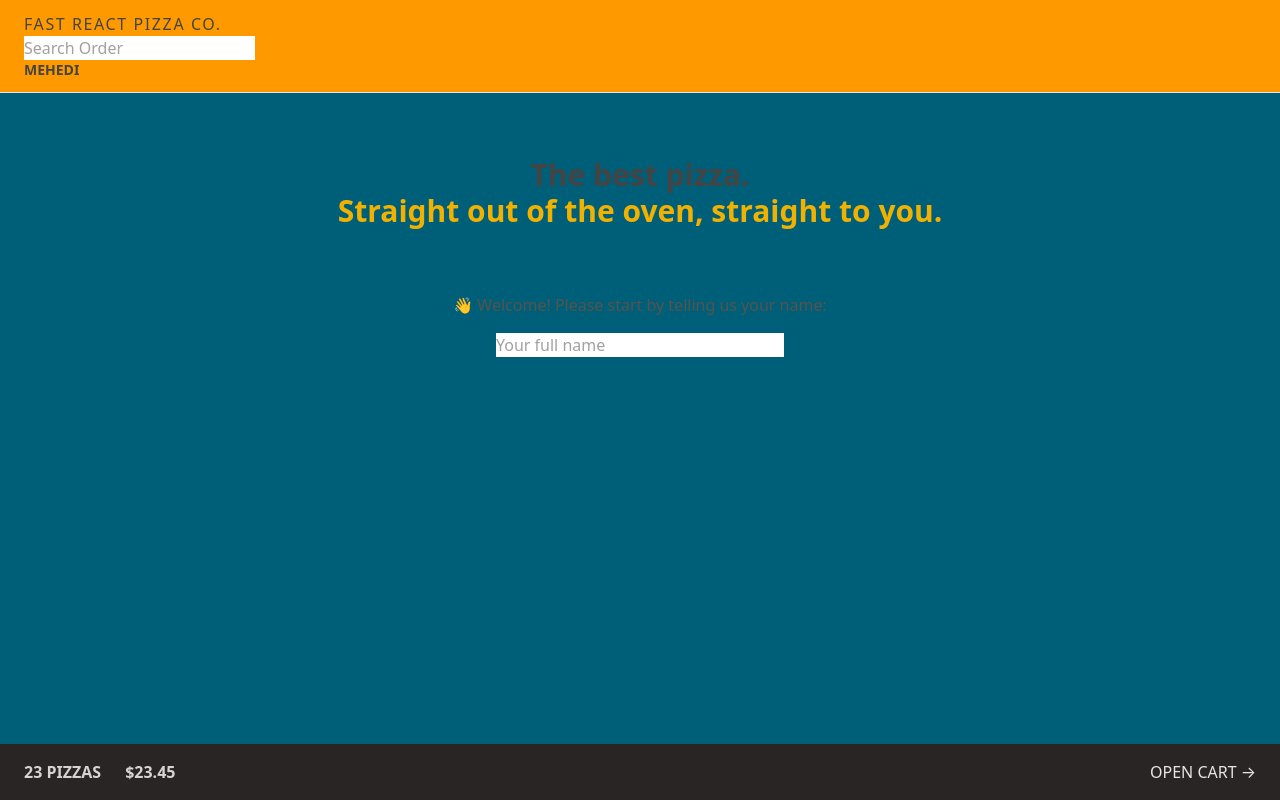
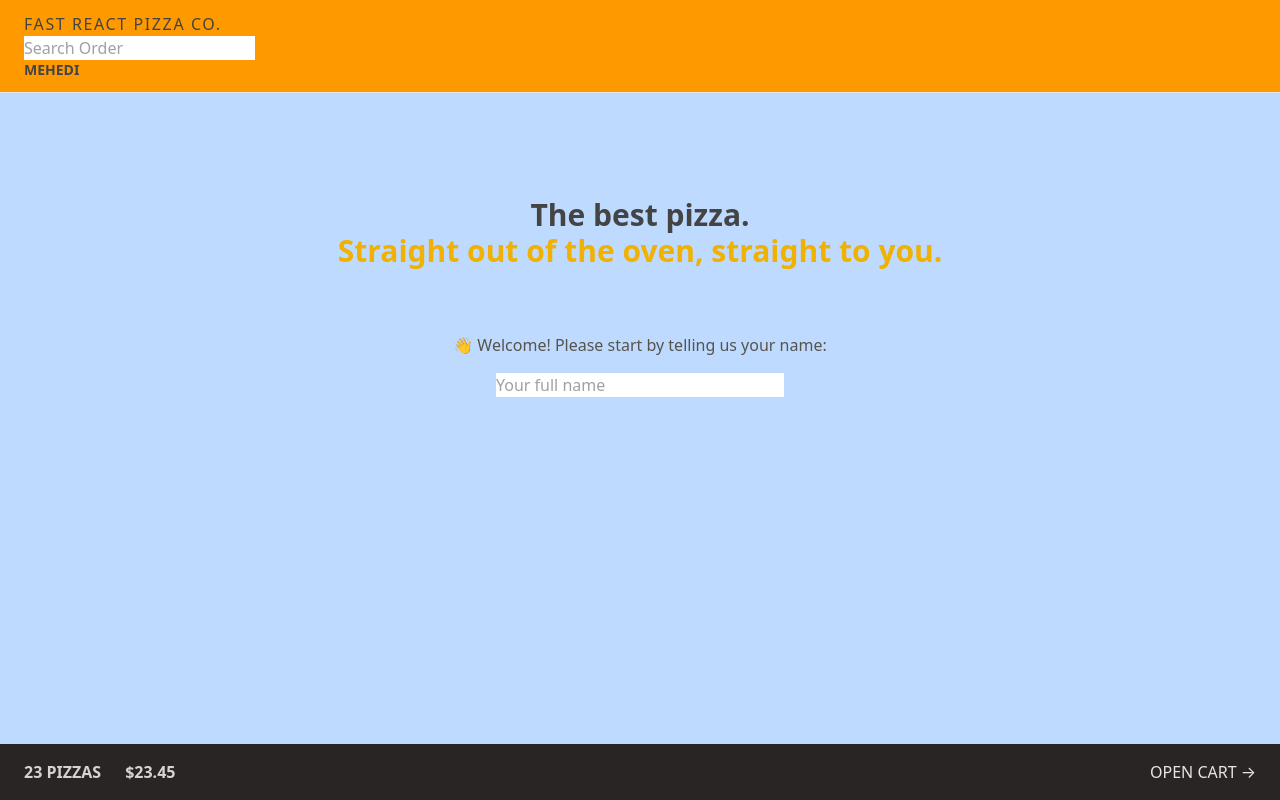
Before and after one commit to SecurityTalent/Fast-React-Pizza, a React (Vite) app: page / in a window 1280 px wide. Built offline with nearby package versions, Linux system fonts and the light colour scheme.

Commit message:
styling buttons : element states and transitions

```diff
--- a/src/ui/AppLayout.jsx
+++ b/src/ui/AppLayout.jsx
@@ -13,16 +13,18 @@ function AppLayout() {
   // console.log(navigation)
 
   return (
-    <div className="grid h-screen grid-rows-[auto_1fr_auto]  bg-cyan-800 ">
+    <div className="grid h-screen grid-rows-[auto_1fr_auto]  bg-blue-200 ">
       {isLoading && <Loader />}
 
       <Header />
 
-      <main className='overflow-scroll'>
-        <Outlet />
+      <div className='overflow-scroll my-10'>
+        <main className=' max-w-3xl mx-auto'>
+          <Outlet />
 
-        <CreateUser />
-      </main>
+          <CreateUser />
+        </main>
+      </div>
 
       <CartOverview />
     </div>
```
